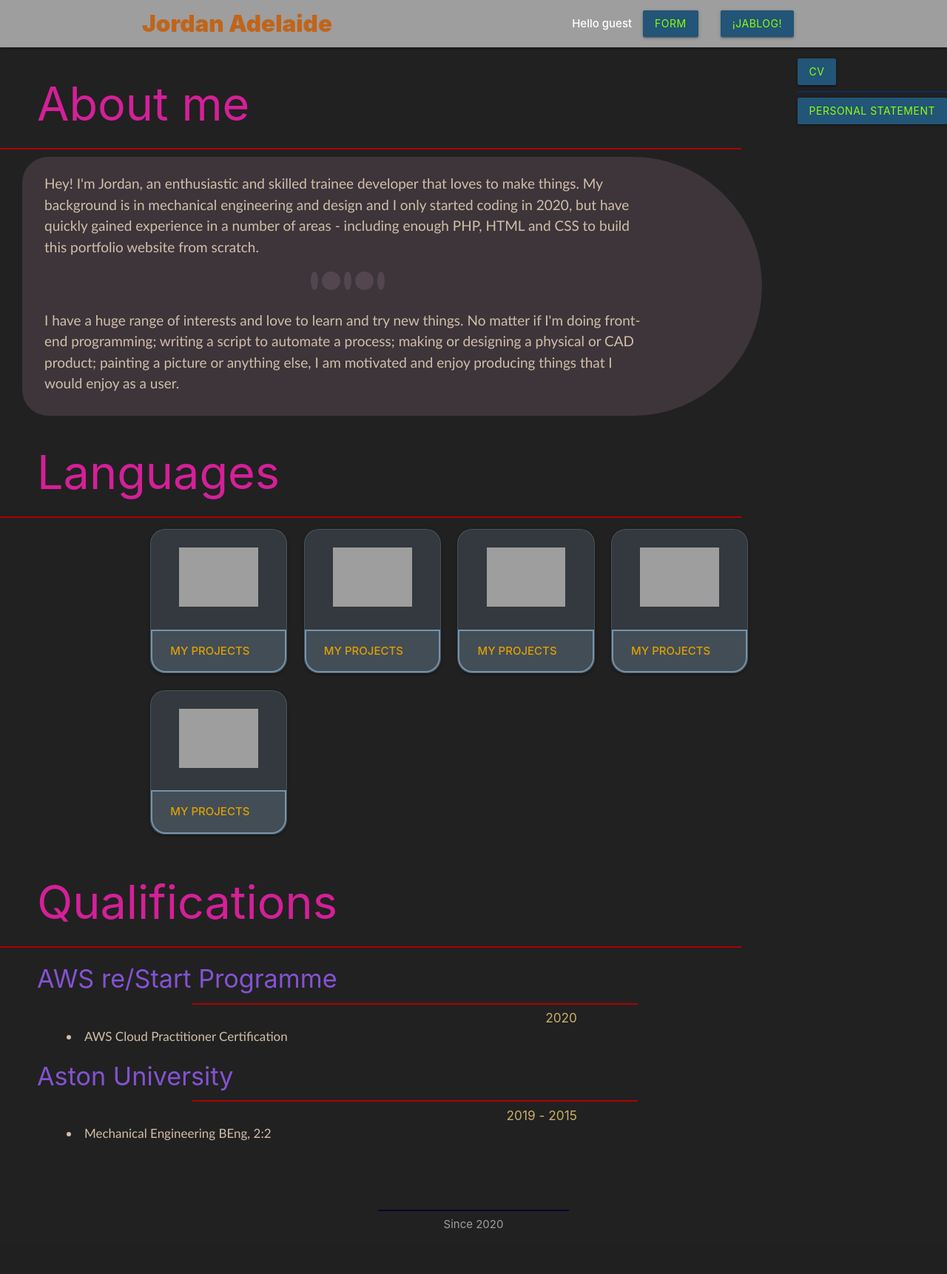
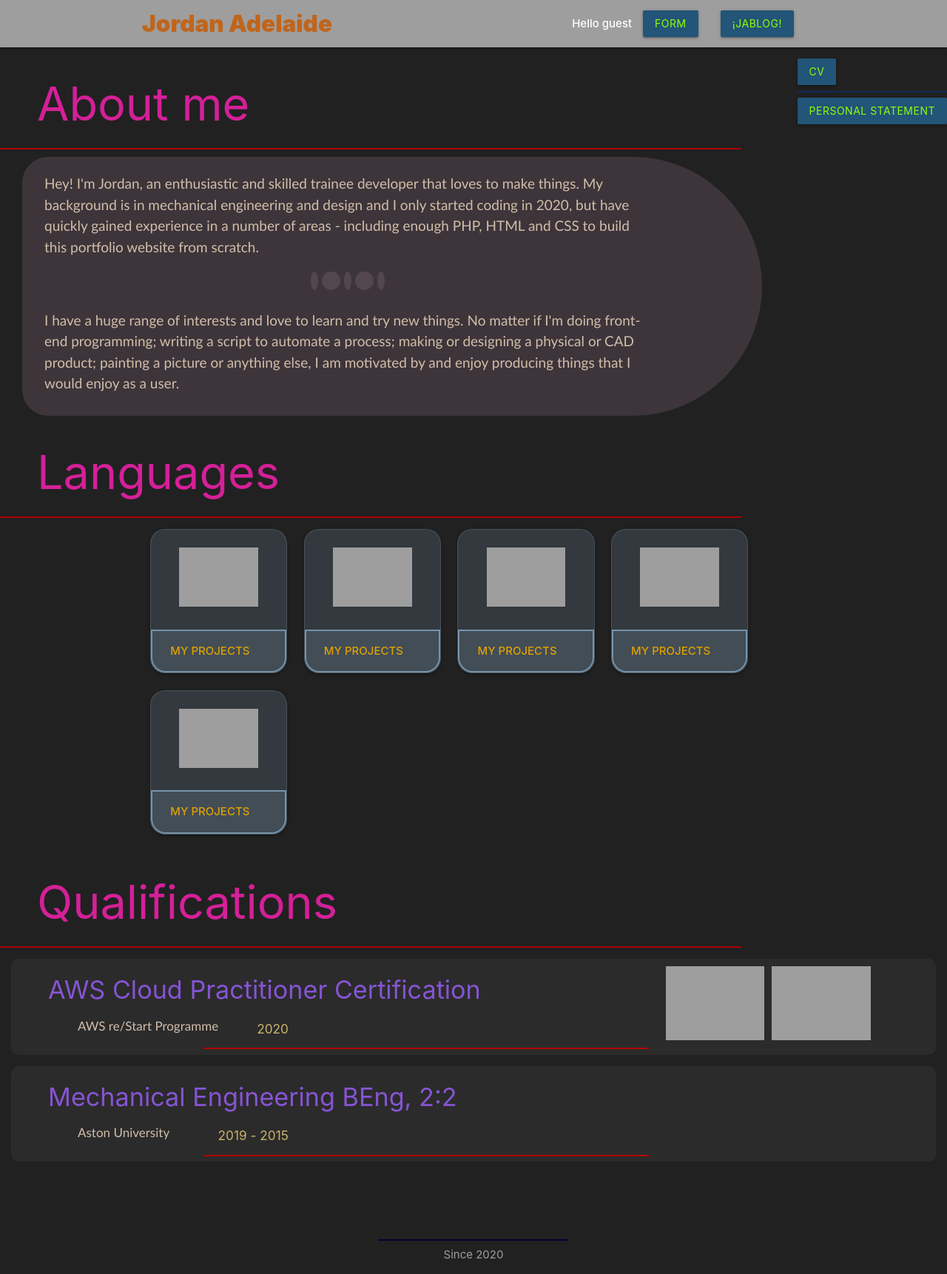
Before and after one commit to jAdelaide/Portfolio, a PHP site: page /index.php in a window 1280 px wide. Shown: the whole page at 74% size. Before the commit the page ends 1661 px from the top, so only its background shows below. Run offline with PHP 8.4, Linux system fonts and the light colour scheme; grey boxes are pictures that could not be loaded.

Commit message:
About me and formatting of education sections and adding badges

```diff
--- a/sections/about_me.php
+++ b/sections/about_me.php
@@ -19,8 +19,8 @@
     </div>
     <p>
     I have a huge range of interests and love to learn and try new things. No matter if I'm doing front-end programming; writing a script to
-    automate a process; making or designing a physical or CAD product; painting a picture or anything else, I am motivated and enjoy producing
-    things that I would enjoy as a user.
+    automate a process; making or designing a physical or CAD product; painting a picture or anything else, I am motivated by and enjoy producing
+     things that I would enjoy as a user.
     </p>
 </div>
 
--- a/sections/education.php
+++ b/sections/education.php
@@ -10,14 +10,34 @@
 <br>
 <li style="text-indent: 90px; font-size: 17px; font-family: candara; color: rgb(210, 190, 170)">        </li> -->
 
-<h4 align="left" style="text-indent: 50px; color: rgba(157, 95, 255, 0.8)">AWS re/Start Programme</h4>
-<h6 style="float: right; text-indent: 500px; direction: rtl; color: rgba(244, 212, 124, 0.8)">2020</h6>
-<hr style="width: 600px; text-align: left; margin-left: 260px" color="rgb(0, 0, 0)">
-<br>
-<li style="text-indent: 90px; font-size: 17px; font-family: candara; color: rgb(210, 190, 170)">AWS Cloud Practitioner Certification</li>
+<div class="grid-container" style="display: grid; grid-template-columns: 70% 30%; grid-gap: auto; margin: 15px; padding: 0px; border-radius: 10px; background-color: rgba(200, 200, 200, 0.06)">
+    <div>
+        <h4 align="left" style="text-indent: 50px; color: rgba(157, 95, 255, 0.8)">AWS Cloud Practitioner Certification</a></h4>
+        <h6 style="float: right; text-indent: 500px; direction: rtl; color: rgba(244, 212, 124, 0.8)">2020</h6>
+        <p style="text-indent: 90px; font-size: 17px; font-family: candara; color: rgb(210, 190, 170)">AWS re/Start Programme</p>
+        <hr style="width: 600px; text-align: left; margin-left: 260px" color="rgb(0, 0, 0)">
+    </div>
+    <div>
+        <form style="float: left; vertical-align: top; padding: 10px; margin: 0px">
+            <a target="_blank" href="https://www.youracclaim.com/badges/c6a865c3-05f1-47a5-8c1a-4febc0b0c5e3/linked_in">
+            <img src="https://raw.githubusercontent.com/jAdelaide/-JaBlog-/shove/assets/images/CCPBadge.png" height="100px" width="auto" title="View my AWS Certified Cloud Practitioner badge" alt="Certified Cloud Practitioner badge">
+            </a>
+        </form>
+        <form style="float: center; vertical-align: top; padding-top: 10px; padding-bottom: 0px; padding-left: 100px; margin: 0px">
+            <a target="_blank" href="https://www.youracclaim.com/badges/80f36333-a475-4a1e-8870-2330169cbc37/linked_in">
+            <img src="https://raw.githubusercontent.com/jAdelaide/-JaBlog-/shove/assets/images/reStartGraduate.png" height="100px" width="auto" title="View my AWS re/Start Graduate badge" alt="AWS re/Start graduate badge">
+            </a>
+        </form>
+    </div>
+</div>
 
-<h4 align="left" style="text-indent: 50px; color: rgba(157, 95, 255, 0.8)">Aston University</h4>
-<h6 style="float: right; text-indent: 500px; direction: rtl; color: rgba(244, 212, 124, 0.8)">2015 - 2019</h6>
-<hr style="width: 600px; text-align: left; margin-left: 260px" color="rgb(0, 0, 0)">
-<br>
-<li style="text-indent: 90px; font-size: 17px; font-family: candara; color: rgb(210, 190, 170)">Mechanical Engineering BEng, 2:2</li>
+<!-- <a href="https://www.youracclaim.com/badges/80f36333-a475-4a1e-8870-2330169cbc37/public_url"> -->
+
+<div class="grid-container" style="display: grid; grid-template-columns: 70% 30%; grid-gap: auto; margin: 15px; padding: 0px; border-radius: 10px; background-color: rgba(200, 200, 200, 0.06)">
+    <div>
+        <h4 align="left" style="text-indent: 50px; color: rgba(157, 95, 255, 0.8)">Mechanical Engineering BEng, 2:2</h4>
+        <h6 style="float: right; text-indent: 500px; direction: rtl; color: rgba(244, 212, 124, 0.8)">2015 - 2019</h6>
+        <p style="text-indent: 90px; font-size: 17px; font-family: candara; color: rgb(210, 190, 170)">Aston University</p>
+        <hr style="width: 600px; text-align: left; margin-left: 260px" color="rgb(0, 0, 0)">
+    </div>
+</div>
```
